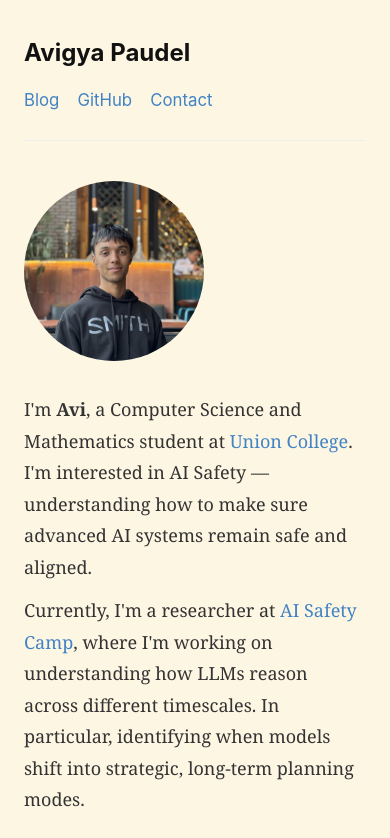
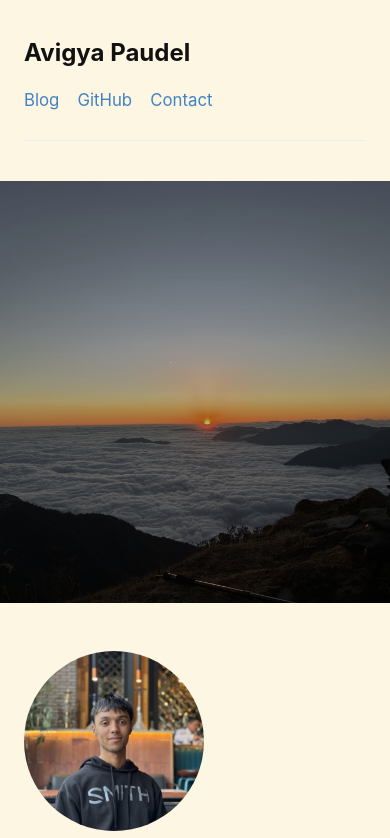
Before and after one commit to Avi161/my-portfolio, a React (Create React App) app: page / in a window 390 px wide. Shown: the top 838 px of the page. Built offline with nearby package versions, Linux system fonts and the light colour scheme.

Commit message:
Add final changes to blog

```diff
--- a/src/App.css
+++ b/src/App.css
@@ -250,6 +250,59 @@ a:hover {
   font-size: 1.05rem;
 }
 
+/* ---- Hero/Cover Section ---- */
+.hero-cover {
+  width: 100vw;
+  margin-left: calc(-50vw + 50%);
+  height: 70vh;
+  min-height: 450px;
+  background-size: cover;
+  background-position: center;
+  background-repeat: no-repeat;
+  display: flex;
+  align-items: center;
+  justify-content: center;
+  position: relative;
+  margin-bottom: 48px;
+}
+
+.hero-cover::before {
+  content: '';
+  position: absolute;
+  top: 0;
+  left: 0;
+  right: 0;
+  bottom: 0;
+  background: linear-gradient(
+    to bottom,
+    rgba(0, 0, 0, 0.2) 0%,
+    rgba(0, 0, 0, 0.4) 100%
+  );
+}
+
+.hero-content {
+  position: relative;
+  z-index: 1;
+  text-align: center;
+  color: #fff;
+  padding: 0 24px;
+}
+
+.hero-content h1 {
+  font-family: -apple-system, BlinkMacSystemFont, 'Segoe UI', Helvetica, Arial, sans-serif;
+  font-size: 3.5rem;
+  font-weight: 700;
+  margin-bottom: 16px;
+  text-shadow: 2px 2px 8px rgba(0, 0, 0, 0.6);
+}
+
+.hero-content p {
+  font-size: 1.4rem;
+  text-shadow: 1px 1px 4px rgba(0, 0, 0, 0.6);
+  max-width: 600px;
+  margin: 0 auto;
+}
+
 /* ---- Responsive ---- */
 @media (max-width: 600px) {
   body {
@@ -274,4 +327,17 @@ a:hover {
   .blog-post-header h1 {
     font-size: 1.8rem;
   }
+
+  .hero-cover {
+    height: 50vh;
+    min-height: 300px;
+  }
+
+  .hero-content h1 {
+    font-size: 2.2rem;
+  }
+
+  .hero-content p {
+    font-size: 1.1rem;
+  }
 }
--- a/src/pages/HomePage.js
+++ b/src/pages/HomePage.js
@@ -1,7 +1,17 @@
 import React from 'react';
 import profileImage from '../components/AviPic.jpg';
 
-const HomePage = () => (
+const HomePage = () => {
+  return (
+    <>
+      {/* Hero Cover Section */}
+      <div
+        className="hero-cover"
+        style={{ backgroundImage: `url(${process.env.PUBLIC_URL}/background.jpg)` }}
+      >
+      </div>
+
+      {/* Your existing content below */}
       <div className="home-page">
         <img src={profileImage} alt="Avigya Paudel" className="profile-image" />
         <section className="intro">
@@ -31,6 +41,8 @@ const HomePage = () => (
           </p>
         </section>
       </div>
+    </>
   );
+};
 
 export default HomePage;
```
Also changed, not shown: public/background.jpg (added). Lines whose indentation alone changed are shown as unchanged.
